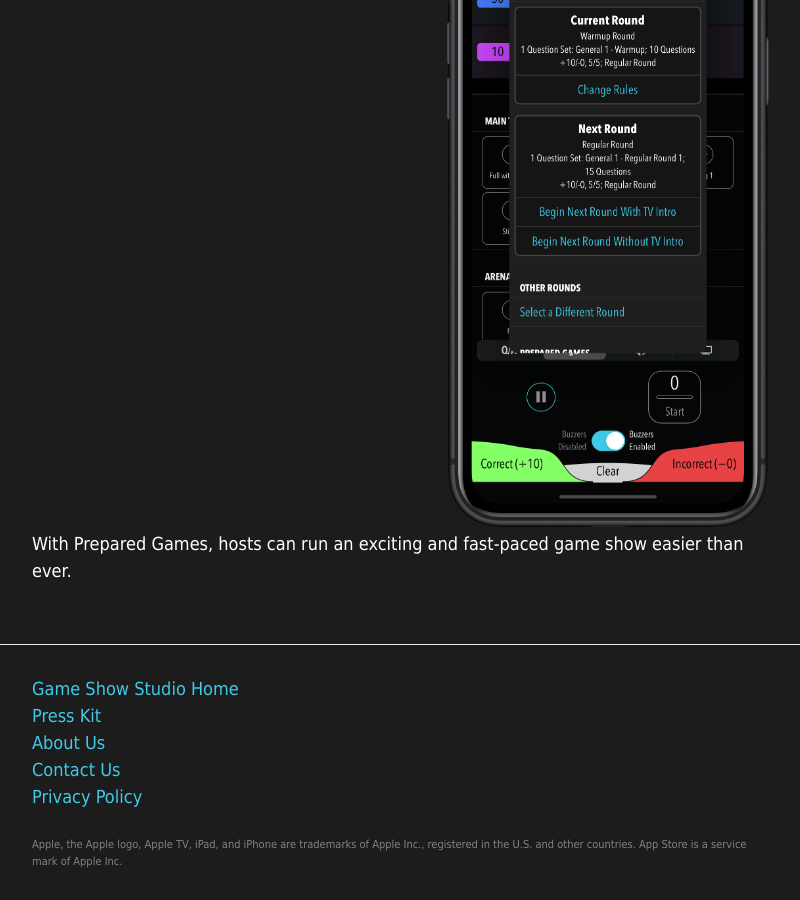
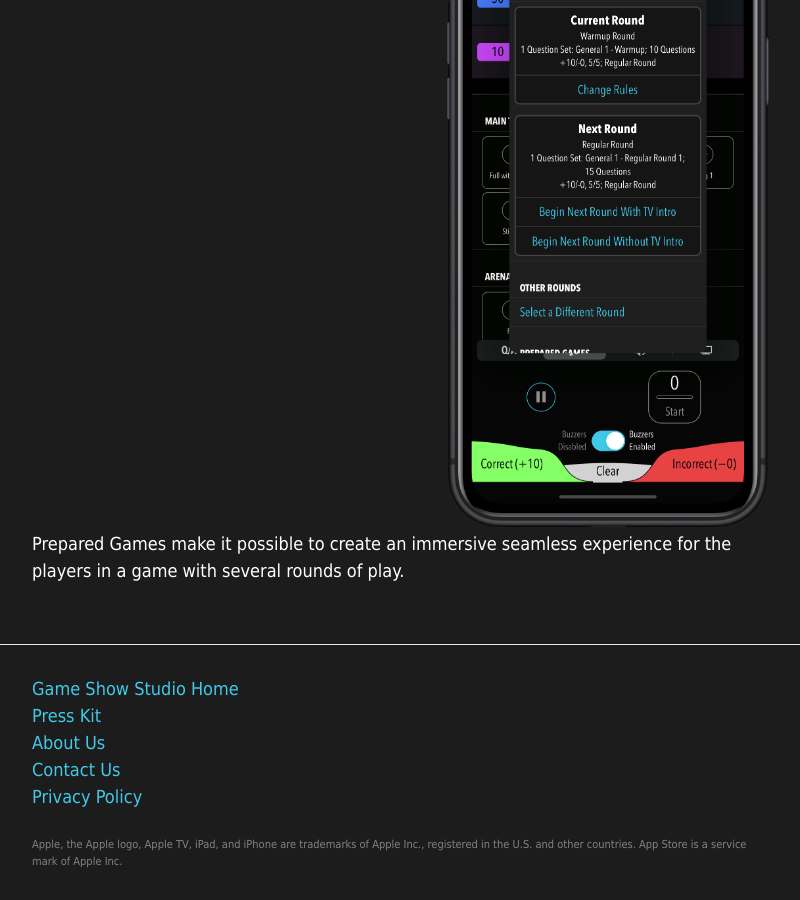
Before and after one commit to gameshowstudio/gameshowstudio.github.io, a Jekyll site: the page built from help/preparedgames.md, in a window 1280 px wide and 900 px high, scrolled down 4311 px. Shown: the whole window, without its empty margins (238-1038 px from the left). Built offline with Jekyll 4.4.1, drawn with Linux system fonts in a browser that asks for light colours.

Commit message:
Remove language about "easier than ever"

```diff
--- a/help/preparedgames.md
+++ b/help/preparedgames.md
@@ -35,4 +35,4 @@
     {% endfor%}
 </table>
 
-With Prepared Games, hosts can run an exciting and fast-paced game show easier than ever.
+Prepared Games make it possible to create an immersive seamless experience for the players in a game with several rounds of play.
```
